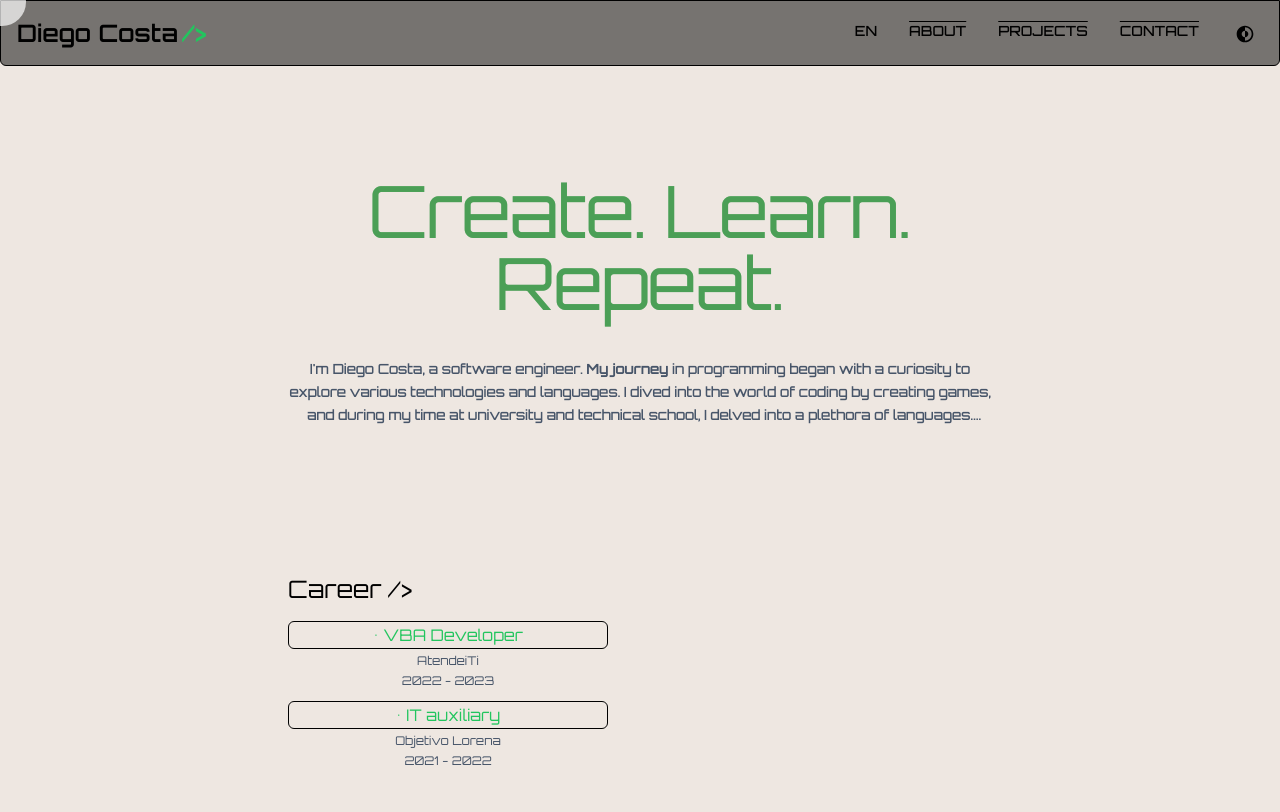
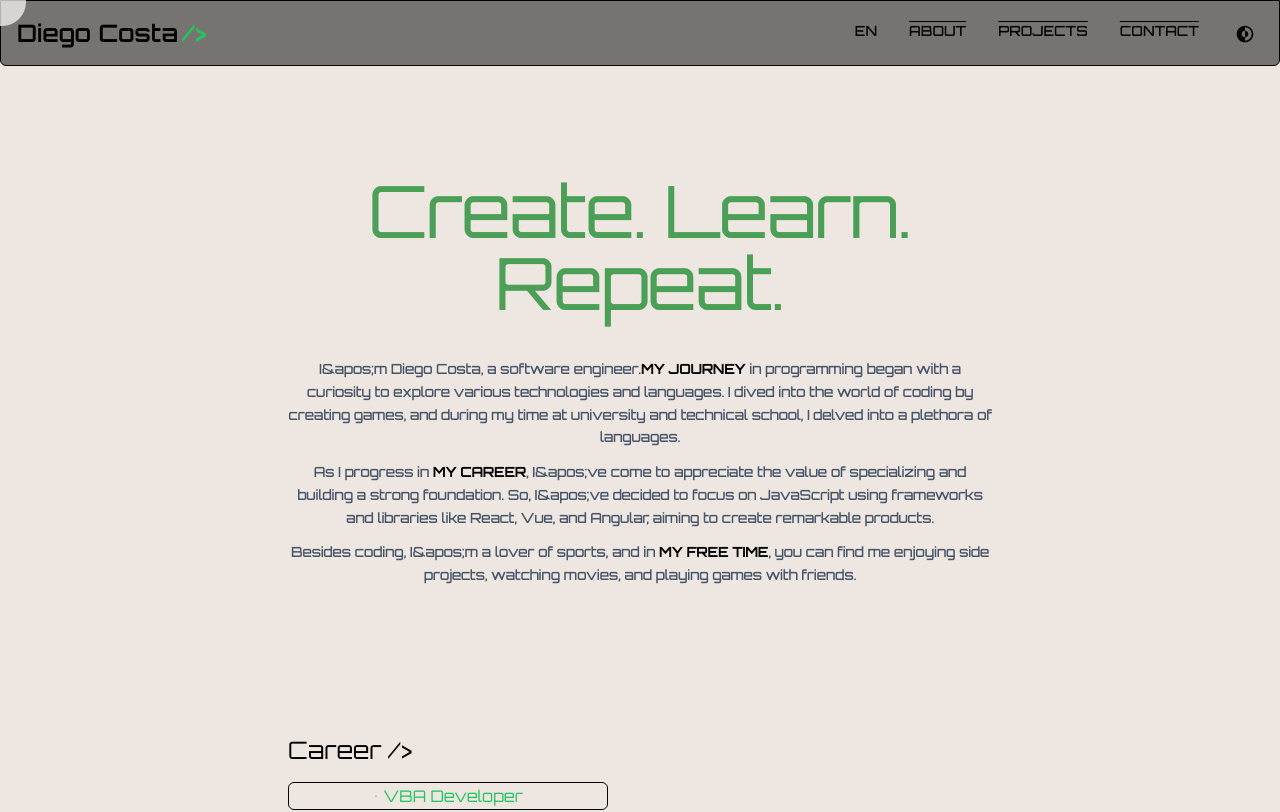
Before and after one commit to DiegoCstyles/portfolio, a Next.js app: page /about in a window 1280 px wide. Shown: the top 812 px of the page. Built offline with nearby package versions, Linux system fonts and the light colour scheme.

Commit message:
Update Section.tsx

```diff
--- a/components/About/Section.tsx
+++ b/components/About/Section.tsx
@@ -7,9 +7,17 @@ currentLanguage: string;
 
 interface AboutTranslations {
   h1: string;
-  journey: string;
-  career: string;
-  freeTime: string;
+  journeyP1: string;
+  journeyP2: string;
+  journeyP3: string;
+
+  careerP1: string;
+  careerP2: string;
+  careerP3: string;
+
+  freeTimeP1: string;
+  freeTimeP2: string;
+  freeTimeP3: string;
 
   h2Career: string,
   firstCareerTitle: string,
@@ -38,9 +46,17 @@ interface AboutTranslations {
 const translations: { [language: string]: AboutTranslations } = {
   en: {
       h1: 'Create. Learn. Repeat.',
-      journey: 'I&apos;m Diego Costa, a software engineer. <strong className="text-black dark:text-white uppercase">My journey</strong> in programming began with a curiosity to explore various technologies and languages. I dived into the world of coding by creating games, and during my time at university and technical school, I delved into a plethora of languages.',
-      career: 'As I progress in <strong className="text-black dark:text-white uppercase">my career</strong>, I&apos;ve come to appreciate the value of specializing and building a strong foundation. So, I&apos;ve decided to focus on JavaScript using frameworks and libraries like React, Vue, and Angular, aiming to create remarkable products.',
-      freeTime: 'Besides coding, I&apos;m a lover of sports, and in <strong className="text-black dark:text-white uppercase">my free time</strong>, you can find me enjoying side projects, watching movies, and playing games with friends.',
+      journeyP1: 'I&apos;m Diego Costa, a software engineer.',
+      journeyP2: 'My journey',
+      journeyP3: ' in programming began with a curiosity to explore various technologies and languages. I dived into the world of coding by creating games, and during my time at university and technical school, I delved into a plethora of languages.',
+
+      careerP1: 'As I progress in ',
+      careerP2: 'my career',
+      careerP3: ', I&apos;ve come to appreciate the value of specializing and building a strong foundation. So, I&apos;ve decided to focus on JavaScript using frameworks and libraries like React, Vue, and Angular, aiming to create remarkable products.',
+
+      freeTimeP1: 'Besides coding, I&apos;m a lover of sports, and in ',
+      freeTimeP2: 'my free time',
+      freeTimeP3: ', you can find me enjoying side projects, watching movies, and playing games with friends.',
 
       h2Career: 'Career',
       firstCareerTitle: 'VBA Developer',
@@ -67,9 +83,17 @@ const translations: { [language: string]: AboutTranslations } = {
   },
   'pt-br': {
       h1: 'Criar. Aprender. Repitir.',
-      journey: 'Eu sou Diego Costa, um engenheiro de software. <strong className="text-black dark:text-white uppercase">Minha jornada</strong> na programação começou com uma curiosidade para explorar várias tecnologias e linguagens. Eu mergulhei no mundo da codificação criando jogos, e durante meu tempo na universidade e na escola técnica, me aprofundei em várias linguagens.',
-      career: 'À medida que avanço na <strong className="text-black dark:text-white uppercase">minha carreira</strong>, aprendi a valorizar a importância de me especializar e construir uma base sólida. Então, decidi focar em JavaScript usando frameworks e bibliotecas como React, Vue e Angular, com o objetivo de criar produtos notáveis.',
-      freeTime: 'Além da programação, sou amante de esportes e, no <strong className="text-black dark:text-white uppercase">meu tempo livre</strong>, você pode me encontrar aproveitando projetos pessoais, assistindo filmes e jogando com amigos.',
+      journeyP1: 'Eu sou Diego Costa, um engenheiro de software. ',
+      journeyP2: 'Minha jornada',
+      journeyP3: ' na programação começou com uma curiosidade para explorar várias tecnologias e linguagens. Eu mergulhei no mundo da codificação criando jogos, e durante meu tempo na universidade e na escola técnica, me aprofundei em várias linguagens.',
+
+      careerP1: 'À medida que avanço na ',
+      careerP2: 'minha carreira',
+      careerP3: ', aprendi a valorizar a importância de me especializar e construir uma base sólida. Então, decidi focar em JavaScript usando frameworks e bibliotecas como React, Vue e Angular, com o objetivo de criar produtos notáveis.',
+
+      freeTimeP1: 'Além da programação, sou amante de esportes e, no ',
+      freeTimeP2: 'meu tempo livre',
+      freeTimeP3: ', você pode me encontrar aproveitando projetos pessoais, assistindo filmes e jogando com amigos.',
 
       h2Career: 'Carreira',
       firstCareerTitle: 'Desenvolvedor VBA',
@@ -138,10 +162,28 @@ const Section = ({ currentLanguage }: AboutProps) => {
             </div>
 
             {/* about */}
-            <div className="text-sm tracking-tight font-medium line-clamp-3 leading-relaxed text-slate-600 dark:text-slate-400">
-              <p className="mt-10" dangerouslySetInnerHTML={{ __html: translations[currentLanguage].journey }}></p>
-              <p className="mt-3" dangerouslySetInnerHTML={{ __html: translations[currentLanguage].career }}></p>
-              <p className="mt-3" dangerouslySetInnerHTML={{ __html: translations[currentLanguage].freeTime }}></p>
+            <div className="text-sm tracking-tight font-medium leading-relaxed text-slate-600 dark:text-slate-400">
+              <p className="mt-10">
+                {translations[currentLanguage].journeyP1}
+                <strong className="text-black dark:text-white uppercase">
+                  {translations[currentLanguage].journeyP2}
+                </strong>
+                {translations[currentLanguage].journeyP3}
+              </p>
+              <p className="mt-3">
+                {translations[currentLanguage].careerP1}
+                <strong className="text-black dark:text-white uppercase">
+                  {translations[currentLanguage].careerP2}
+                </strong>
+                {translations[currentLanguage].careerP3}
+              </p>
+              <p className="mt-3">
+                {translations[currentLanguage].freeTimeP1}
+                <strong className="text-black dark:text-white uppercase">
+                  {translations[currentLanguage].freeTimeP2}
+                </strong>
+                {translations[currentLanguage].freeTimeP3}
+              </p>
             </div>
 
             {/* timeline */}
```
